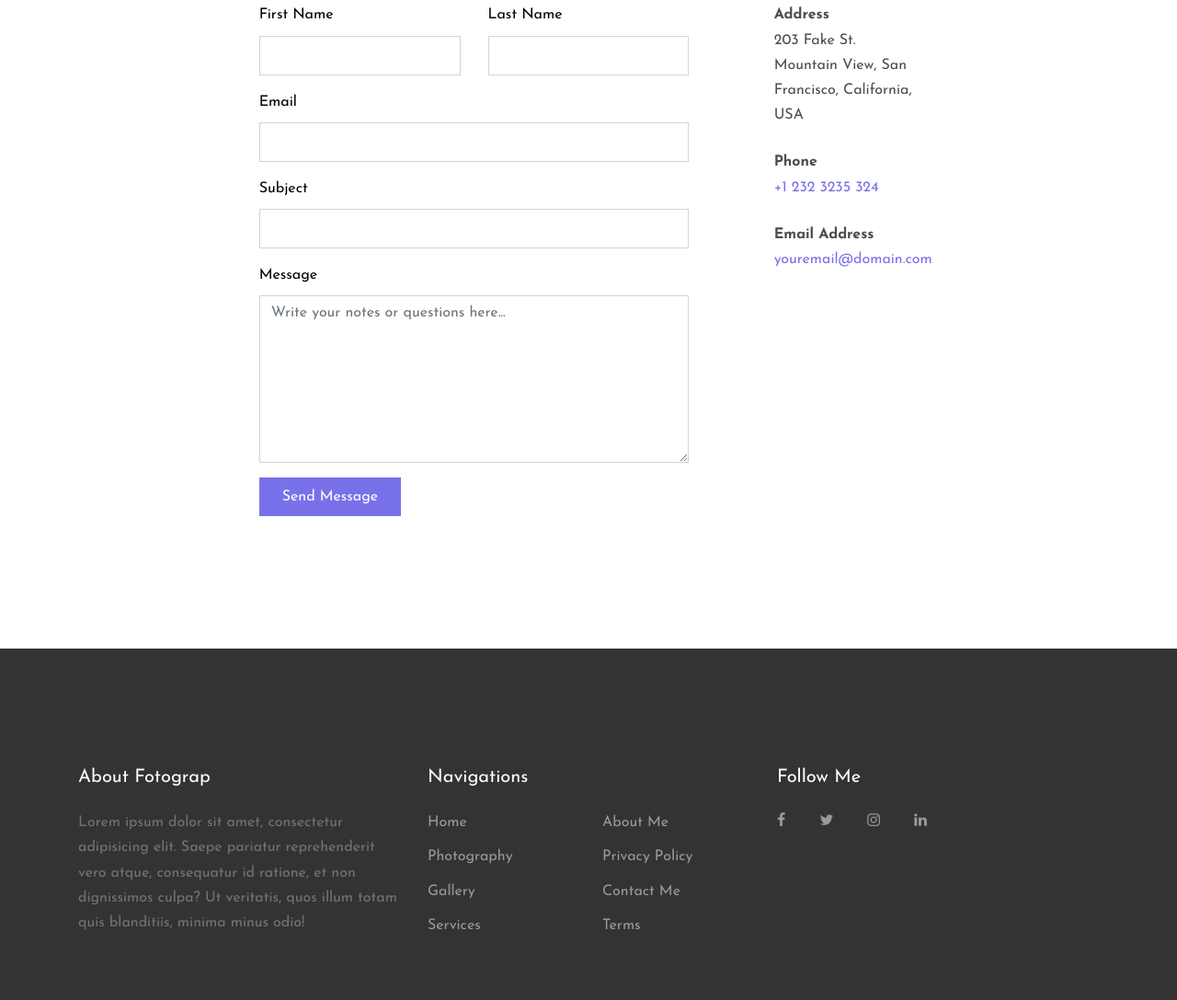
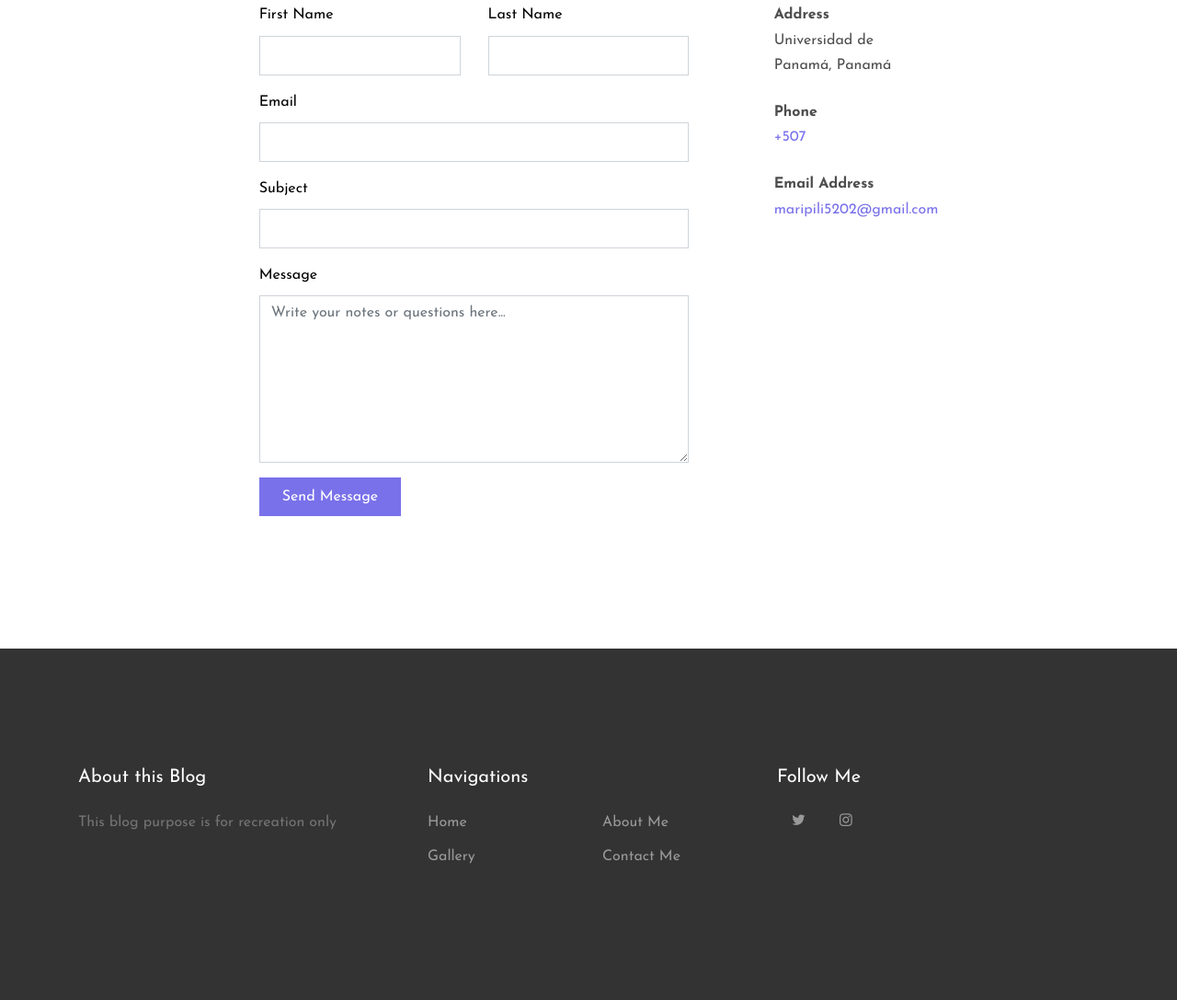
Before and after one commit to maria-coder/mariablog, a plain HTML site: page contact.html in a window 1280 px wide. Shown: the part 769-1856 px from the top of the page at 92% size. Drawn offline with Linux system fonts and the light colour scheme; files whose address does not match are found by name.

Commit message:
Update contact.html

```diff
--- a/contact.html
+++ b/contact.html
@@ -1,7 +1,7 @@
 <!DOCTYPE html>
 <html lang="en">
   <head>
-    <title>Fotograp &mdash; Colorlib Website Template</title>
+    <title>Maria's Blog</title>
     <meta charset="utf-8">
     <meta name="viewport" content="width=device-width, initial-scale=1, shrink-to-fit=no">
 
@@ -178,13 +178,13 @@
             <div class="col-lg-3 ml-auto">
               <div class="mb-3 bg-white">
                 <p class="mb-0 font-weight-bold">Address</p>
-                <p class="mb-4">203 Fake St. Mountain View, San Francisco, California, USA</p>
+                <p class="mb-4"> Universidad de Panamá, Panamá </p>
 
                 <p class="mb-0 font-weight-bold">Phone</p>
-                <p class="mb-4"><a href="#">+1 232 3235 324</a></p>
+                <p class="mb-4"><a href="#">+507</a></p>
 
                 <p class="mb-0 font-weight-bold">Email Address</p>
-                <p class="mb-0"><a href="#">youremail@domain.com</a></p>
+                <p class="mb-0"><a href="#">maripili5202@gmail.com</a></p>
 
               </div>
 
@@ -204,8 +204,8 @@
         <div class="row">
           <div class="col-lg-4">
             <div class="mb-5">
-              <h3 class="footer-heading mb-4">About Fotograp</h3>
-              <p>Lorem ipsum dolor sit amet, consectetur adipisicing elit. Saepe pariatur reprehenderit vero atque, consequatur id ratione, et non dignissimos culpa? Ut veritatis, quos illum totam quis blanditiis, minima minus odio!</p>
+              <h3 class="footer-heading mb-4">About this Blog</h3>
+              <p>This blog purpose is for recreation only</p>
             </div>
           </div>
           <div class="col-lg-4 mb-5 mb-lg-0">
@@ -216,17 +216,17 @@
               <div class="col-md-6 col-lg-6">
                 <ul class="list-unstyled">
                   <li><a href="#">Home</a></li>
-                  <li><a href="#">Photography</a></li>
                   <li><a href="#">Gallery</a></li>
-                  <li><a href="#">Services</a></li>
+
+
                 </ul>
               </div>
               <div class="col-md-6 col-lg-6">
                 <ul class="list-unstyled">
                   <li><a href="#">About Me</a></li>
-                  <li><a href="#">Privacy Policy</a></li>
+
                   <li><a href="#">Contact Me</a></li>
-                  <li><a href="#">Terms</a></li>
+
                 </ul>
               </div>
             </div>
@@ -238,10 +238,10 @@
             <h3 class="footer-heading mb-4">Follow Me</h3>
 
                 <div>
-                  <a href="#" class="pl-0 pr-3"><span class="icon-facebook"></span></a>
+
                   <a href="#" class="pl-3 pr-3"><span class="icon-twitter"></span></a>
                   <a href="#" class="pl-3 pr-3"><span class="icon-instagram"></span></a>
-                  <a href="#" class="pl-3 pr-3"><span class="icon-linkedin"></span></a>
+
                 </div>
 
 
```
